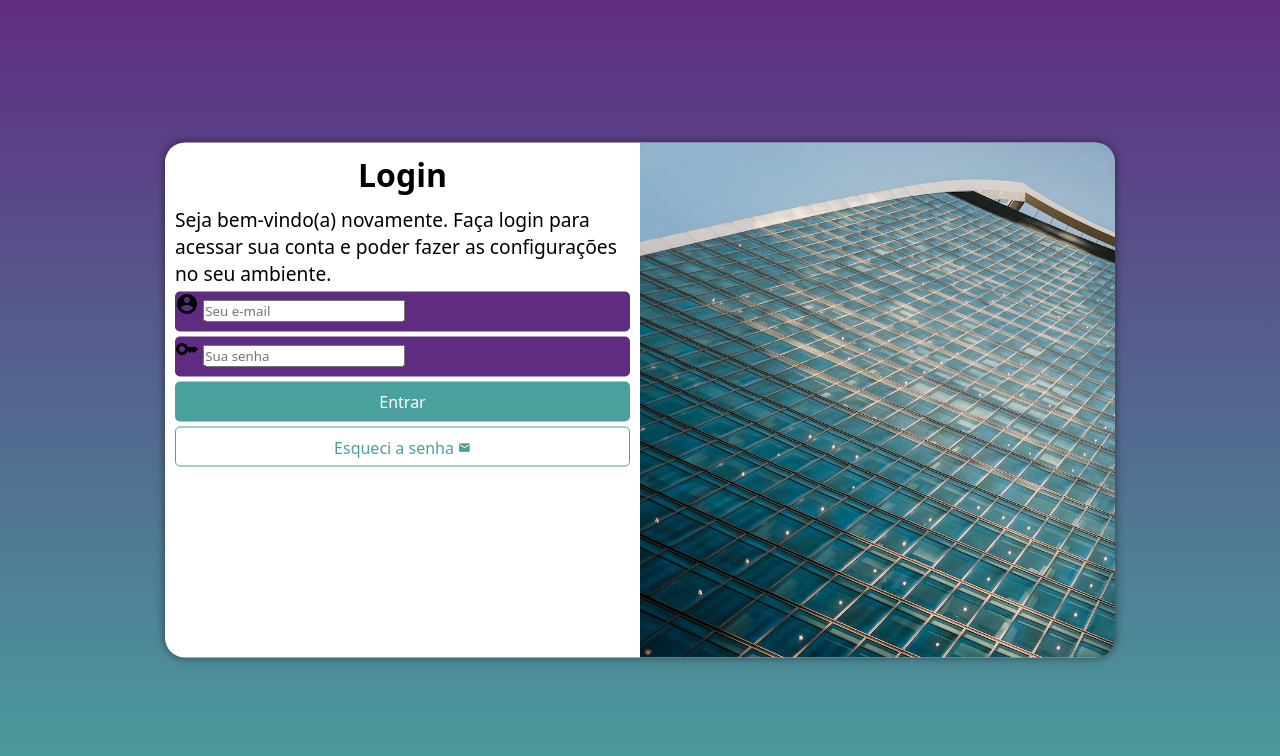
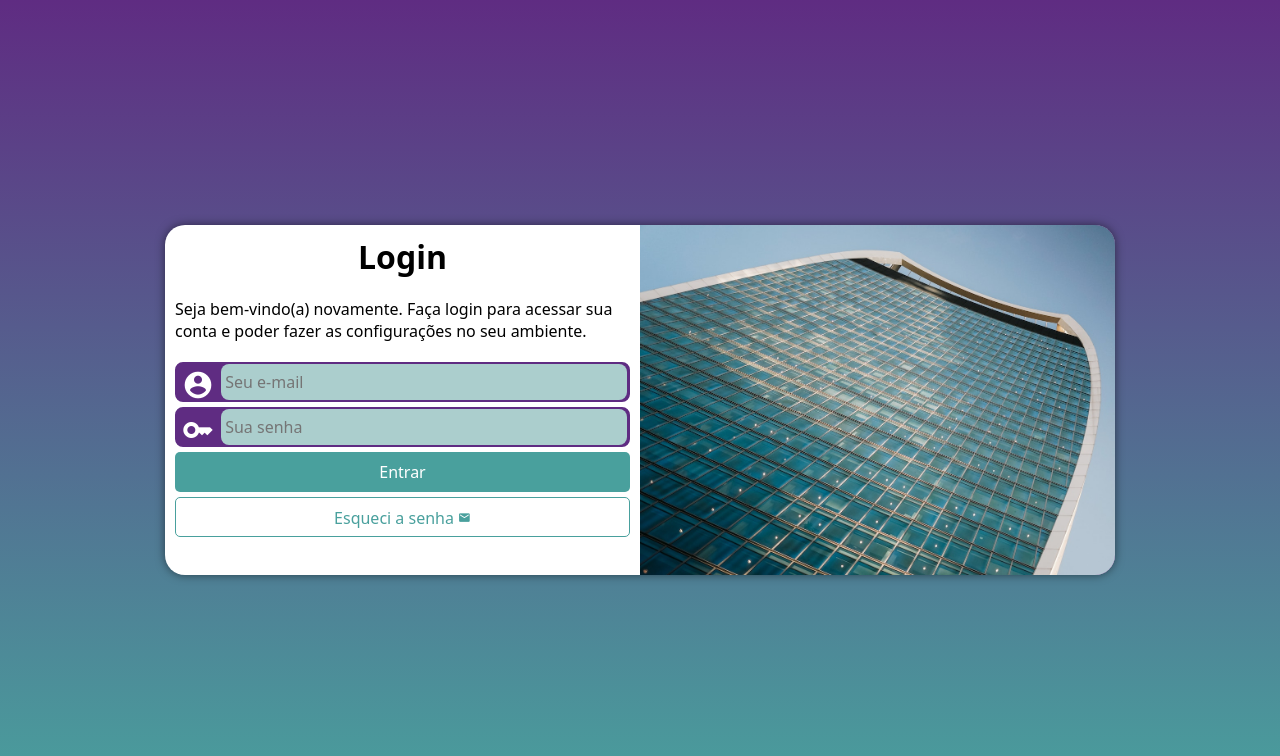
Before and after one commit to labiapari/projeto-login, a plain HTML site: page index.html in a window 1280 px wide. Drawn offline with Linux system fonts and the light colour scheme.

Commit message:
Finalizando o projeto tela de login

```diff
--- a/estilos/media-query.css
+++ b/estilos/media-query.css
@@ -9,6 +9,7 @@ Desktop: de 992px até 1200px
 Grandes telas: acima de 1200px
 */
 
+/* Configuração para Tablet */
 @media screen and (min-width: 768px) and (max-width: 992px) {
     body {
         background-image: linear-gradient(to top, #49a09d, #5f2c82);
@@ -16,6 +17,7 @@ Grandes telas: acima de 1200px
 
     section#login {
         width: 80vw;
+        height: 280px;
     }
 
     section#login > div#imagem {
@@ -30,6 +32,7 @@ Grandes telas: acima de 1200px
     }
 }
 
+/* Configuração para Desktop */
 @media screen and (min-width: 992px) {
     body {
         background-image: linear-gradient(to top, #49a09d, #5f2c82);
@@ -37,6 +40,7 @@ Grandes telas: acima de 1200px
 
     section#login {
         width: 950px;
+        height: 350px;
     }
 
     section#login > div#imagem {
@@ -55,6 +59,7 @@ Grandes telas: acima de 1200px
     }
 
     div#formulario > p {
-        font-size: 1.2em;
+        font-size: 1em;
+        margin: 20px 0px;
     }
 }
--- a/estilos/style.css
+++ b/estilos/style.css
@@ -29,7 +29,6 @@ section#login {
     position: absolute;
     top: 50%;
     left: 50%;
-    transform: translate(-50%, -50%);
     overflow: hidden;
     background-color: white;
     width: 250px;
@@ -38,6 +37,7 @@ section#login {
     box-shadow: 0px 0px 10px rgba(0, 0, 0, 0.5);
     transition: width 0.25s, height 0.25s;
     transition-timing-function: ease;
+    transform: translate(-50%, -50%);
 }
 
 section#login > div#imagem {
@@ -63,15 +63,38 @@ div#formulario > p {
 
 form > div.campo {
     background-color: #5f2c82;
+    border: 2px solid #5f2c82;
     display: block;
     width: 100%;
     height: 40px;
-    border-radius: 5px;
+    border-radius: 8px;
     margin: 5px 0px;
 }
 
 div.campo > label {
     display: none;
+}
+
+div.campo > span {
+    color: white;
+    font-size: 2em;
+    width: 40px;
+    padding: 5px;
+}
+
+div.campo > input {
+    background-color: #abcecd;
+    font-size: 1em;
+    width: calc(100% - 45px);
+    height: 100%;
+    border: 0px;
+    border-radius: 8px;
+    padding: 4px;
+    transform: translateY(-13px);
+}
+
+div.campo > input:focus-within {
+    background-color: white;
 }
 
 form > input[type=submit] {
```
